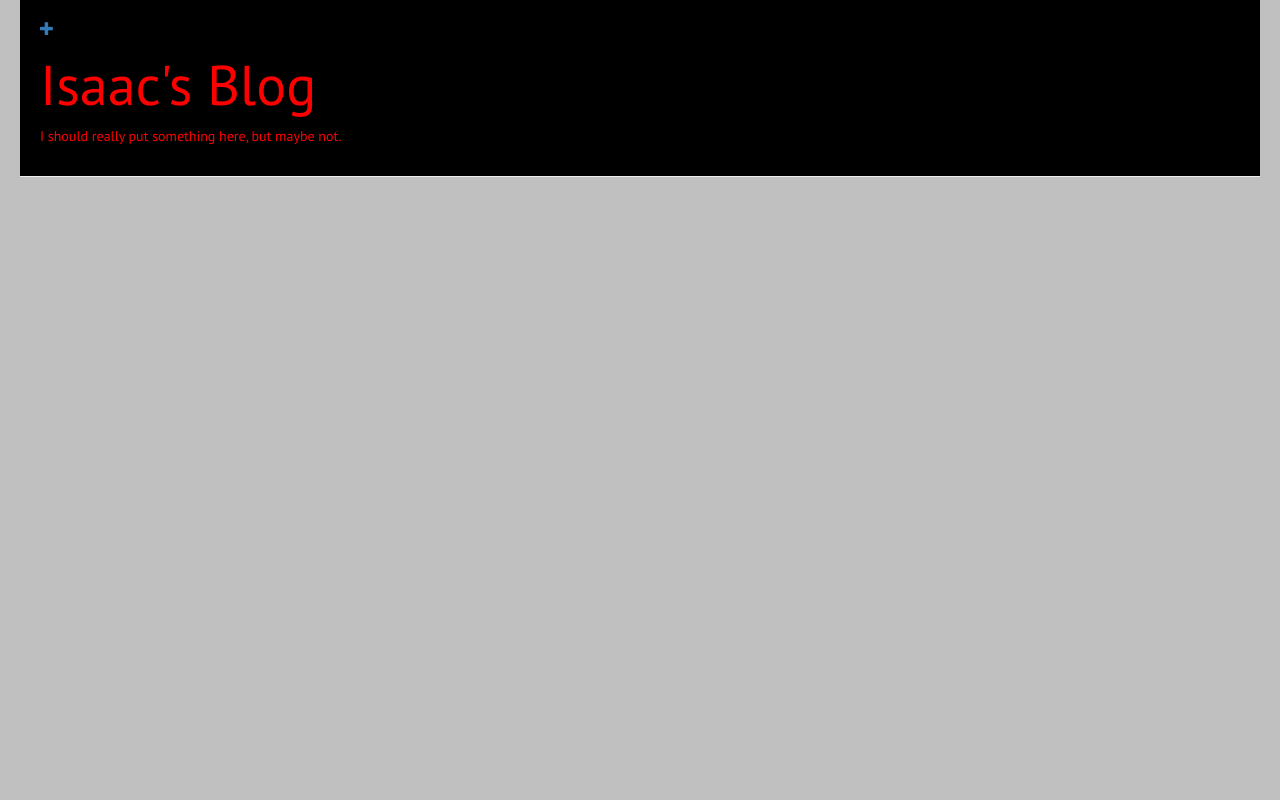
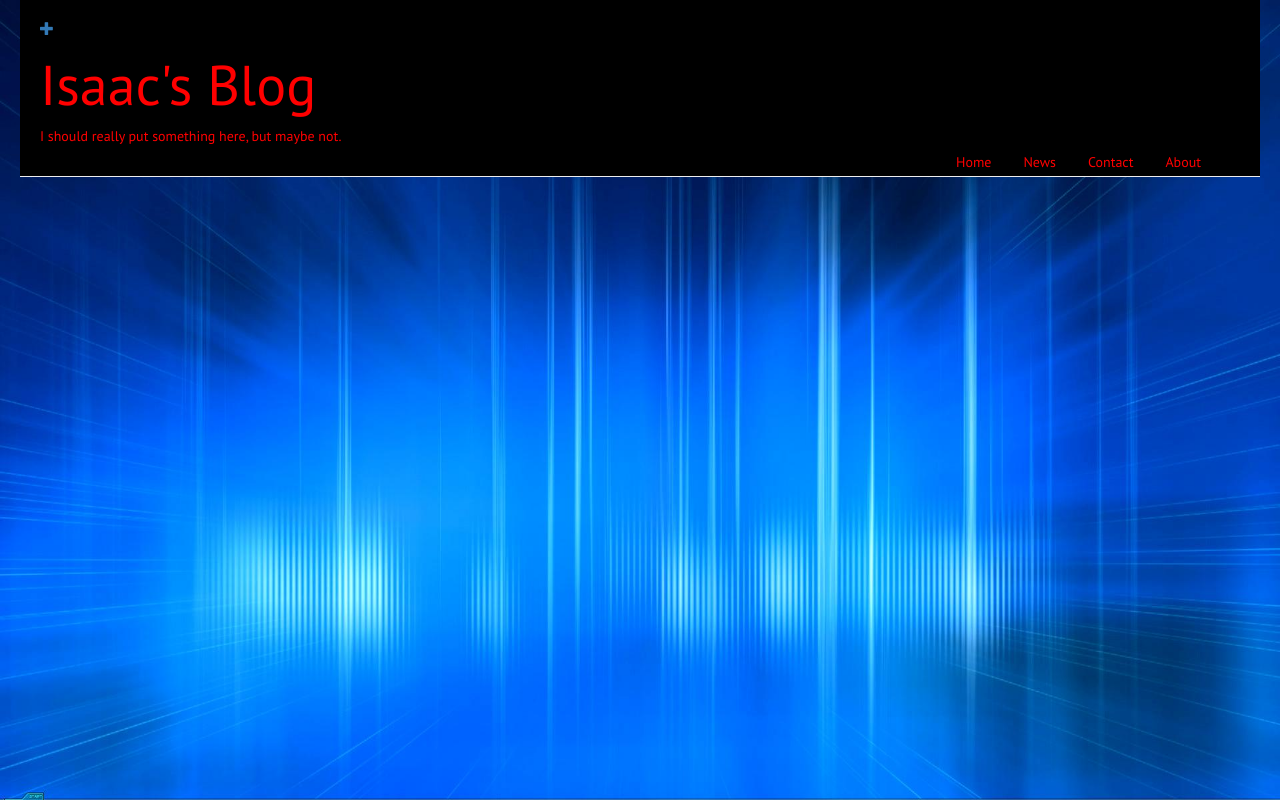
Before and after one commit to mistabowhunta/my-first-blog, a Django app: page / in a window 1280 px wide. Run offline with Django 3.2, Linux system fonts and the light colour scheme; the visitor is signed in with stand-in values (Sample User, id 1); data that the repository does not hold is empty; parts of the project's set-up code (start-up, migrations or seed data) failed here and were passed over; some libraries are stand-ins or nearby versions.

Commit message:
Added CSS to site and a background image.

```diff
--- a/blog/Templates/blog/base.html
+++ b/blog/Templates/blog/base.html
@@ -9,13 +9,24 @@
     </head>
     <body>
         <div class="page-header">
+
 			{% if user.is_authenticated %}
-				<a href="{% url 'post_new' %}" class="top-menu"><span class="glyphicon glyphicon-plus"></span></a>
+			<a href="{% url 'post_new' %}" class="top-menu"><span class="glyphicon glyphicon-plus"></span></a>
 			{% endif %}
-            <h1>Isaac's Blog</h1>
+
+            <h1><a class= "title_link" href="http://isaac2016.pythonanywhere.com">Isaac's Blog</a></h1>
 			<p>I should really put something here, but maybe not.</p>
+			 <ul class = navigation>
+              <li><a class = nav1 href="default.asp">Home</a></li>
+              <li><a class = nav2 href="news.asp">News</a></li>
+              <li><a class = nav3 href="contact.asp">Contact</a></li>
+              <li><a class = nav4 href="about.asp">About</a></li>
+            </ul>
         </div>
-		{% block content %}
-		{% endblock %}
+        <div class = "main">
+    	    {% block content %}
+    	    {% endblock content %}
+    	</div>
+
     </body>
 </html>
--- a/blog/Templates/blog/post_list.html
+++ b/blog/Templates/blog/post_list.html
@@ -1,13 +1,13 @@
+{% extends "blog/base.html" %}
 
-{% extends "blog/base.html" %}
 {% block content %}
 {% for post in posts %}
 <div class="post">
 
-				<h2><a href="{%url 'post_detail' pk=post.pk %}">{{ post.title }}</a></h2>
+	<h2><a class = "post_header" href="{%url 'post_detail' pk=post.pk %}">{{ post.title }}</a></h2>
 	<p>{{ post.text|linebreaks }}</p>
 	<p>{{ post.published_date }}</p>
 
 </div>
 {% endfor %}
-	{% endblock %}
+{% endblock content %}
--- a/blog/static/css/blog.css
+++ b/blog/static/css/blog.css
@@ -1,13 +1,14 @@
+
 h1 {
     color: red;
 	font-size: 400%;
+
 }
-body {
-	padding-left: 20px;
-	font-family: 'PT Sans', sans-serif;
-	background-color: silver;
-	padding-right:20px;
+.title_link {
+    color: red;
+
 }
+
 .page-header {
     background-color: black;
     margin-top: 0;
@@ -15,7 +16,63 @@ body {
 	color: red;
 
 }
+body {
+	padding-left: 20px;
+	font-family: 'PT Sans', sans-serif;
+	/*background-color: silver;*/
+    background-image: url('images/blue_tech.jpg');
+    background-size: 1280px 800px;
+	padding-right:20px;
+
+
+
+}
 .post{
 	padding-left: 20px;
+	color: black;
+	margin-left: auto;
+    margin-right: auto;
+    width: 20em;
 
 }
+.post_header{
+    color: red;
+}
+
+ul {
+    list-style-type: none;
+    margin: 0;
+    padding: 0;
+}
+
+li {
+    float: left;
+}
+
+li a { /*spaces the navigation links*/
+    display: block;
+
+    text-align: center;
+    padding: 14px 16px;
+    text-decoration: none;
+}
+.navigation{
+
+    position: relative;
+    bottom: 18;
+    left: 900;
+    width: 300px;
+
+}
+.nav1{ /* these navs are to change color of navigation links to red */
+    color: red;
+}
+.nav2{
+    color: red;
+}
+.nav3{
+    color: red;
+}
+.nav4{
+    color: red;
+}
--- a/mysite/settings.py
+++ b/mysite/settings.py
@@ -22,7 +22,7 @@ BASE_DIR = os.path.dirname(os.path.dirname(os.path.abspath(__file__)))
 # SECURITY WARNING: keep the secret key used in production secret!
 
 
-SECRET_KEY= os.environ("SECRET_KEY")
+SECRET_KEY=os.environ("SECRET_KEY_MYSITE")
 
 
 # SECURITY WARNING: don't run with debug turned on in production!
@@ -104,5 +104,6 @@ USE_TZ = True
 # https://docs.djangoproject.com/en/1.8/howto/static-files/
 
 STATIC_URL = '/static/'
+
 #STATIC_ROOT = os.path.join(BASE_DIR, 'static')
 STATIC_ROOT = '/home/isaac2016/my-first-blog/blog/static'
--- a/mysite/wsgi.py
+++ b/mysite/wsgi.py
@@ -7,8 +7,8 @@ For more information on this file, see
 https://docs.djangoproject.com/en/1.8/howto/deployment/wsgi/
 """
 import os
-
 from django.core.wsgi import get_wsgi_application
+os.environ["SECRET_KEY_MYSITE"] ="***"
 
 os.environ.setdefault("DJANGO_SETTINGS_MODULE", "mysite.settings")
 
```
Also changed, not shown: blog/static/css/images/blue_tech.jpg (added). Lines whose indentation alone changed are shown as unchanged.
